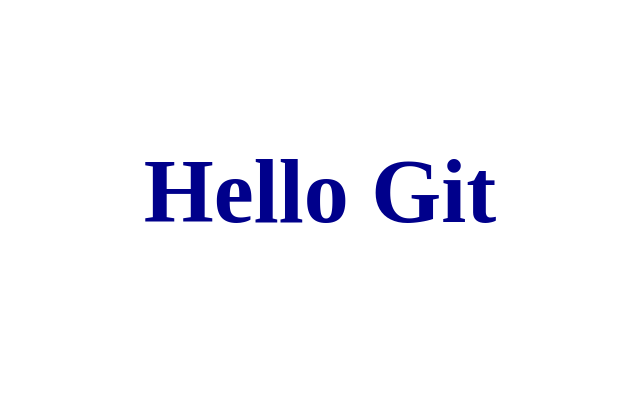
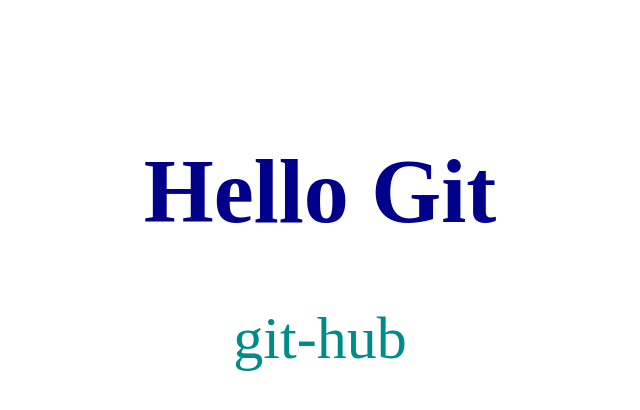
Before and after one commit to khojamurod/hello_git, a plain HTML site: page index.html in a window 1280 px wide. Shown: the whole page, without its empty margins (320-960 px from the left). Drawn offline with Linux system fonts and the light colour scheme.

Commit message:
2-saxranenya

```diff
--- a/index.html
+++ b/index.html
@@ -8,5 +8,6 @@
 </head>
 <body>
     <h1>Hello Git</h1>
+    <p>git-hub</p>
 </body>
 </html>
--- a/style.css
+++ b/style.css
@@ -4,3 +4,8 @@ h1{
     color: darkblue;
     text-align: center;
 }
+p{
+    color: darkcyan;
+    text-align: center;
+    font-size: 60px;
+}
```
